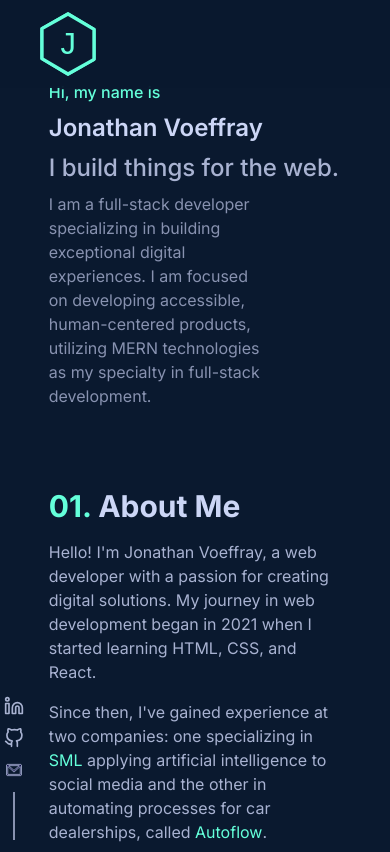
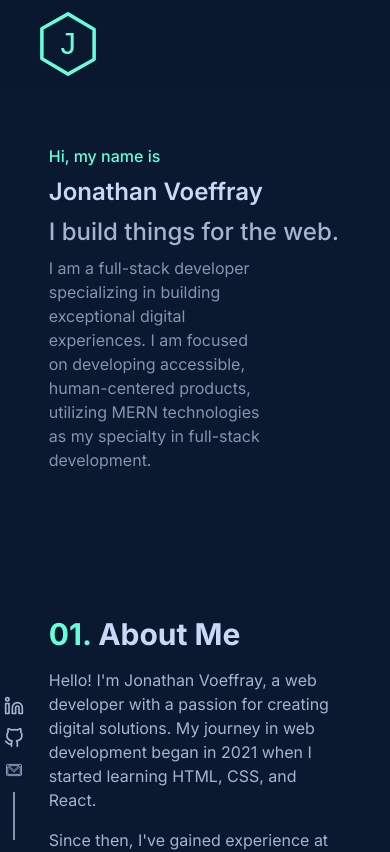
Before and after one commit to Jonavoe/portfolio, a React (Vite) app: page / in a window 390 px wide. Shown: the top 852 px of the page. Built offline with nearby package versions, Linux system fonts and the light colour scheme; some icons are missing; a web font is replaced by a local one.

Commit message:
Update Hero.tsx

```diff
--- a/src/components/Hero.tsx
+++ b/src/components/Hero.tsx
@@ -2,7 +2,7 @@ import React from 'react'
 
 export default function Hero({ es }) {
     return (
-        <div id='hero' className='flex justify-center my-20 md:my-60'>
+        <div id='hero' className='flex justify-center my-36 md:my-60'>
             <div className='w-3/4 md:w-3/6'>
                 <div className='flex flex-col gap-2 md:gap-6'>
                     <p className='text-[--green]   font-medium'>
```
